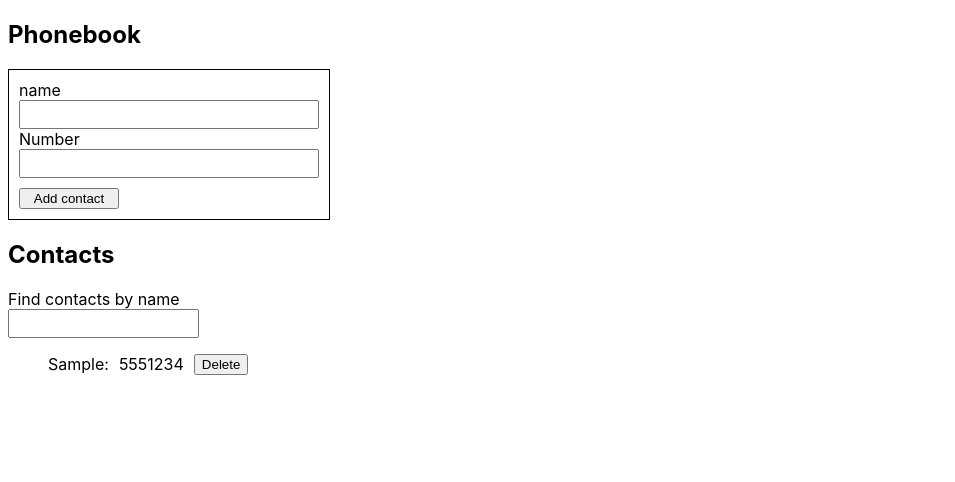
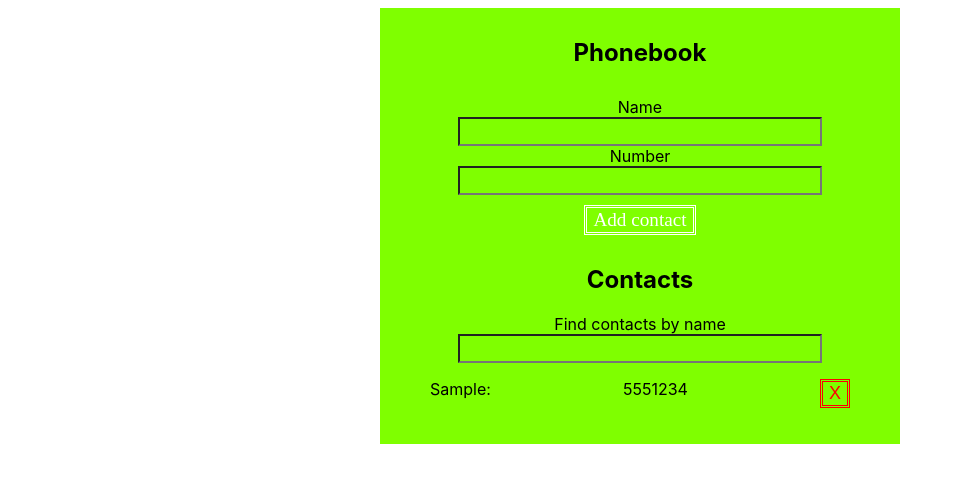
Before and after one commit to andreilysen/goit-react-hw-06-phonebook, a React app: page / in a window 1280 px wide. Both pictures are taken after typing "Sample", "5551234" into the empty fields and a click on the button "Add contact". Shown: the whole page, without its empty margins (0-955 px from the left). Built offline with nearby package versions, Linux system fonts and the light colour scheme.

Commit message:
start hw 7

```diff
--- a/package.json
+++ b/package.json
@@ -1,8 +1,8 @@
 {
-  "name": "goit-react-hw-06-phonebook",
+  "name": "goit-react-hw-07-phonebook",
   "version": "0.1.0",
   "private": true,
-  "homepage": "https://andreilysen.github.io/goit-react-hw-06-phonebook",
+  "homepage": "https://andreilysen.github.io/goit-react-hw-07-phonebook",
   "dependencies": {
     "@reduxjs/toolkit": "^1.6.1",
     "@testing-library/jest-dom": "^5.14.1",
--- a/src/Components/App/App.js
+++ b/src/Components/App/App.js
@@ -2,26 +2,18 @@ import React from "react";
 import Form from "../Form";
 import Filter from "../Filter";
 import ContactsList from "../ContactsList";
+import styles from "./App.module.css";
 
 const App = () => {
-  // useEffect(() => {
-  //   const storage = JSON.parse(localStorage.getItem("data"));
-  //   setContacts(storage);
-  // }, []);
-
-  // useEffect(() => {
-  //   localStorage.setItem("data", JSON.stringify(contacts));
-  // }, [contacts]);
-
   return (
-    <>
+    <div className={styles.container}>
       <h2>Phonebook</h2>
       <Form />
 
       <h2>Contacts</h2>
       <Filter />
       <ContactsList />
-    </>
+    </div>
   );
 };
 
--- /dev/null
+++ b/src/Components/App/App.module.css
@@ -0,0 +1,7 @@
+.container {
+  padding: 10px;
+  margin: auto;
+  width: 500px;
+  text-align: center;
+  background-color: chartreuse;
+}
--- a/src/Components/ContactsList/Contact.module.css
+++ b/src/Components/ContactsList/Contact.module.css
@@ -1,8 +1,24 @@
+.list {
+  padding: 0 40px;
+  display: flex;
+  flex-direction: column;
+  align-items: center;
+}
+
 .items {
+  width: 100%;
   display: flex;
+  justify-content: space-between;
   margin-bottom: 10px;
 }
 
 .item {
   margin-right: 10px;
 }
+
+.button {
+  background-color: inherit;
+  border: double;
+  color: red;
+  font-size: large;
+}
--- a/src/Components/ContactsList/ContactListItem.js
+++ b/src/Components/ContactsList/ContactListItem.js
@@ -7,7 +7,9 @@ const ContactListItem = ({ name, number, onClickRemove }) => (
   <li className={styles.items}>
     <p className={styles.item}>{name}:</p>
     <p className={styles.item}>{number}</p>
-    <button onClick={onClickRemove}>Delete</button>
+    <button className={styles.button} onClick={onClickRemove}>
+      X
+    </button>
   </li>
 );
 
--- a/src/Components/ContactsList/ContactsList.js
+++ b/src/Components/ContactsList/ContactsList.js
@@ -5,6 +5,7 @@ import actions from "../../redux/action";
 import ContactListItem from "./ContactListItem";
 
 import PropTypes from "prop-types";
+import styles from "./Contact.module.css";
 
 const ContactsList = ({ contacts, filter, onRemoveContact }) => {
   const filterContact = contacts.filter((contact) =>
@@ -12,7 +13,7 @@ const ContactsList = ({ contacts, filter, onRemoveContact }) => {
   );
   return (
     contacts.length > 0 && (
-      <ul>
+      <ul className={styles.list}>
         {filterContact.map(({ id, name, number }) => (
           <ContactListItem
             key={id}
--- a/src/Components/Form/Form.js
+++ b/src/Components/Form/Form.js
@@ -48,7 +48,7 @@ const Form = ({ contacts, filter, onAddContacts }) => {
   return (
     <form className={styles.form} onSubmit={handleAddContact}>
       <label className={styles.item}>
-        <p>name</p>
+        <p>Name</p>
         <input
           className={styles.input}
           type="text"
--- a/src/Components/Form/Form.module.css
+++ b/src/Components/Form/Form.module.css
@@ -1,19 +1,26 @@
 .form {
   padding: 10px;
-  width: 300px;
-  border: 1px solid black;
+  margin: auto;
 }
 
 .item {
   display: flex;
   flex-direction: column;
+  align-items: center;
 }
 
 .button {
   margin-top: 10px;
-  width: 100px;
+  font-family: cursive;
+  font-size: larger;
+  color: white;
+  background-color: inherit;
+  border: double;
+  cursor: pointer;
 }
 
 .input {
+  width: 350px;
   padding: 5px;
+  background-color: inherit;
 }
```
